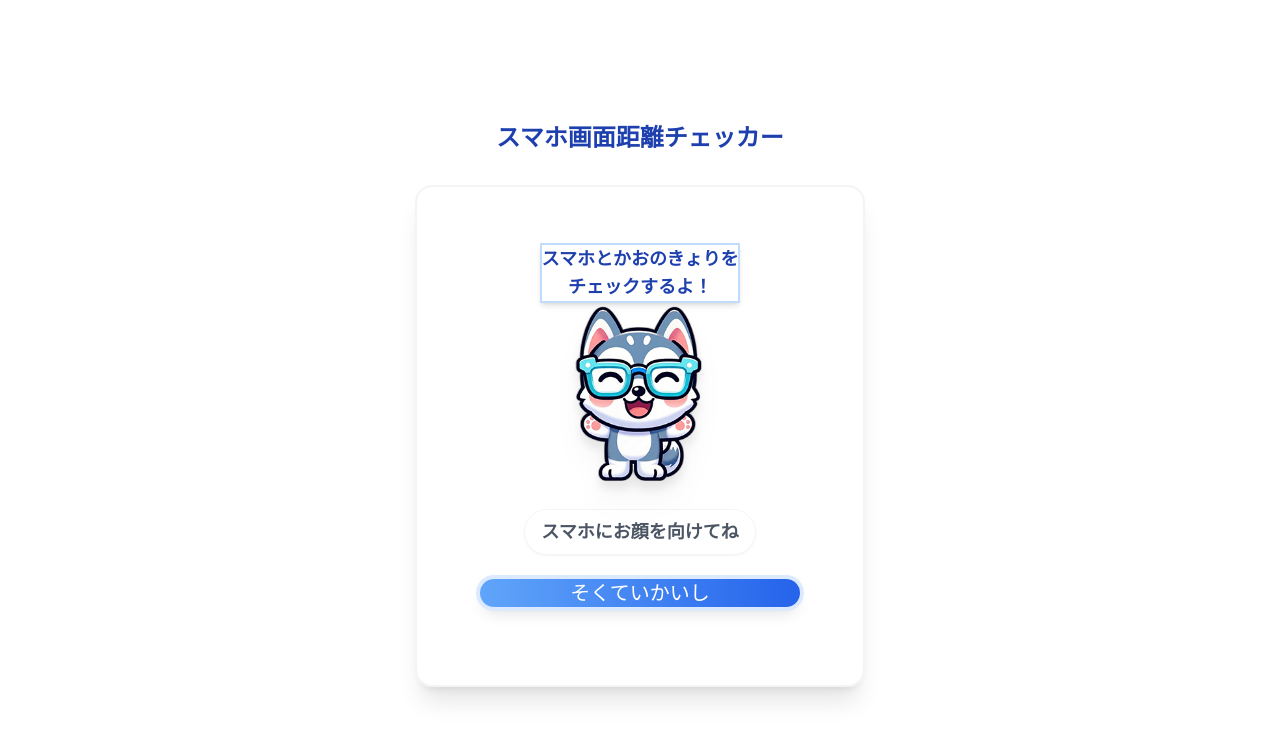
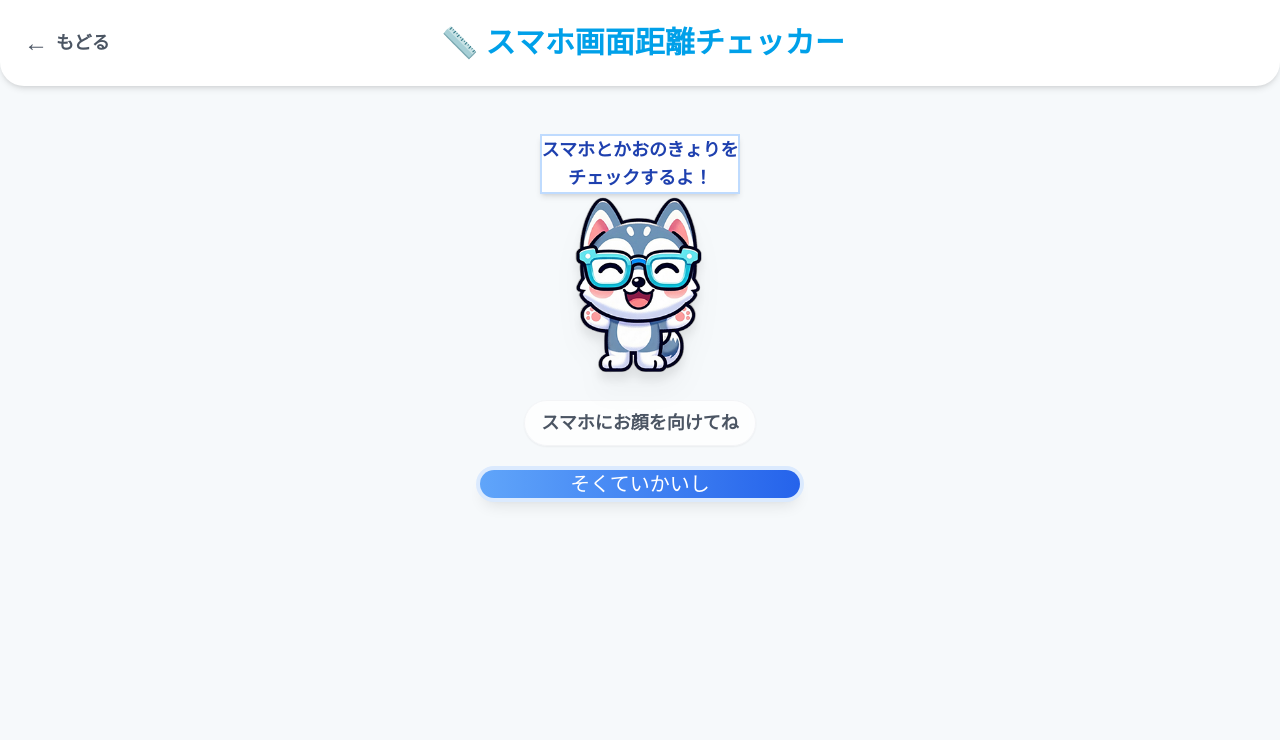
Before and after one commit to Masahiro9544/Step4_Front, a Next.js app: page /distance-check in a window 1280 px wide. Shown: the top 740 px of the page. Built offline with nearby package versions, Linux system fonts and the light colour scheme.

Commit message:
UI少し修正

```diff
--- a/src/app/distance-check/page.jsx
+++ b/src/app/distance-check/page.jsx
@@ -2,9 +2,9 @@
 
 import React, { useState } from 'react';
 import dynamic from 'next/dynamic';
+import Link from 'next/link';
 import StartScreen from '../../components/DistanceCheck/StartScreen';
 import ResultScreen from '../../components/DistanceCheck/ResultScreen';
-// CloudBackground removed as per previous request
 
 // Dynamically import MeasuringScreen to prevent SSR issues with face-api.js
 const MeasuringScreen = dynamic(
@@ -43,13 +43,19 @@ export default function DistanceCheckPage() {
     };
 
     return (
-        <div className="min-h-screen bg-white flex flex-col items-center justify-center p-4 relative">
+        <main className="min-h-screen pb-20 safe-area-inset-bottom" style={{ backgroundColor: '#F6F9FB' }}>
+            <header className="px-6 py-6 flex items-center bg-white shadow-md rounded-b-3xl sticky top-0 z-10">
+                <Link href="/" className="flex items-center font-bold text-gray-600 hover:text-gray-800 transition-colors">
+                    <span className="text-2xl mr-2">←</span>
+                    <span className="text-lg">もどる</span>
+                </Link>
+                <h1 className="flex-1 text-center text-3xl font-bold pr-20 leading-tight" style={{ color: '#00A0E9' }}>
+                    📏 スマホ画面距離チェッカー
+                </h1>
+            </header>
 
-            <h1 className="text-2xl font-bold mb-6 text-center text-blue-800 relative z-10 px-6 py-2">
-                スマホ画面距離チェッカー
-            </h1>
-
-            <div className="w-full max-w-md bg-white rounded-2xl shadow-xl overflow-hidden p-6 relative min-h-[500px] flex flex-col items-center z-10 border border-gray-100 ring-1 ring-gray-100">
+            <div className="p-4 flex flex-col items-center gap-8">
+                <div className="w-full max-w-md">
                     {step === 'start' && <StartScreen onStart={handleStart} />}
                     {step === 'measuring' && <MeasuringScreen onComplete={handleMeasurementComplete} />}
                     {step === 'result' && (
@@ -61,5 +67,6 @@ export default function DistanceCheckPage() {
                     )}
                 </div>
             </div>
+        </main>
     );
 }
```
Lines whose indentation alone changed are shown as unchanged.
